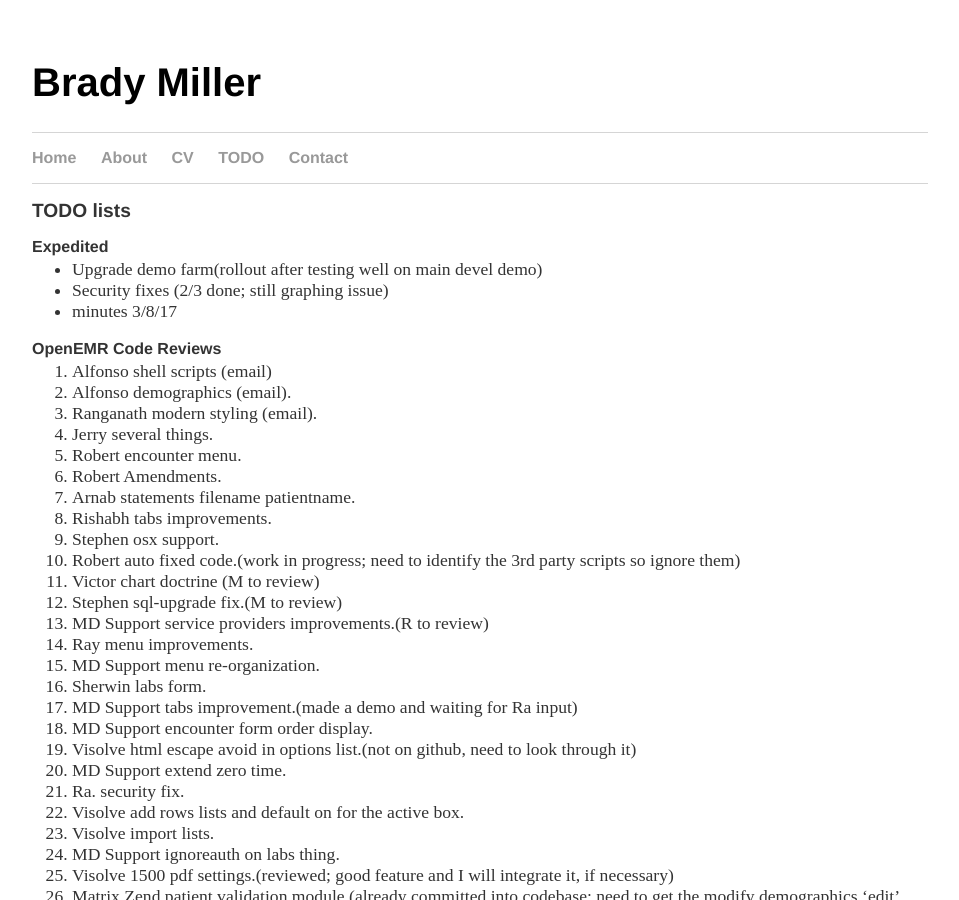
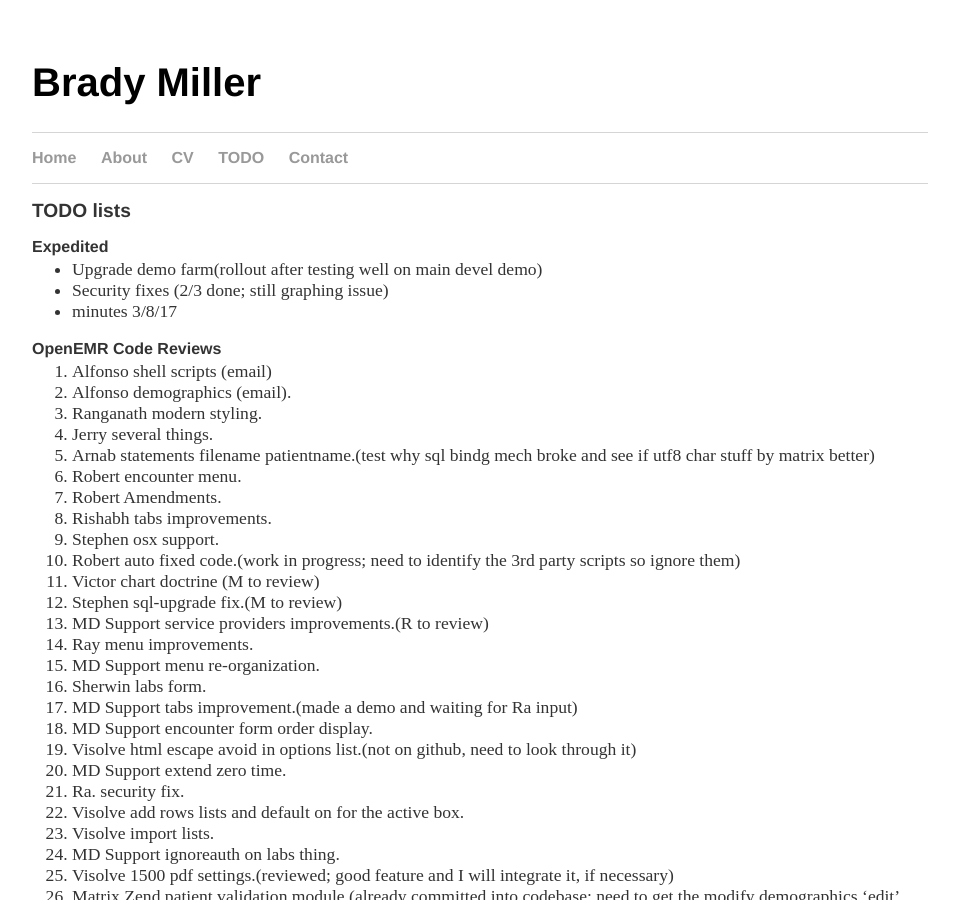
Before and after one commit to bradymiller/bradymiller.github.io, a Jekyll site: the page built from todo/index.md, in a window 1280 px wide and 900 px high. Shown: the whole window, without its empty margins (160-1119 px from the left). Built offline with Jekyll 4.4.1, drawn with Linux system fonts in a browser that asks for light colours; our own code applies the rules of GitHub Pages for plain Markdown files.

Commit message:
Update index.md

```diff
--- a/todo/index.md
+++ b/todo/index.md
@@ -11,11 +11,11 @@
 ### OpenEMR Code Reviews
 1. Alfonso shell scripts (email)
 1. Alfonso demographics (email).
-1. Ranganath modern styling (email).
+1. Ranganath modern styling.
 1. Jerry several things.
+1. Arnab statements filename patientname.(test why sql bindg mech broke and see if utf8 char stuff by matrix better)
 1. Robert encounter menu.
 1. Robert Amendments.
-1. Arnab statements filename patientname.
 1. Rishabh tabs improvements.
 1. Stephen osx support.
 1. Robert auto fixed code.(work in progress; need to identify the 3rd party scripts so ignore them)
```
